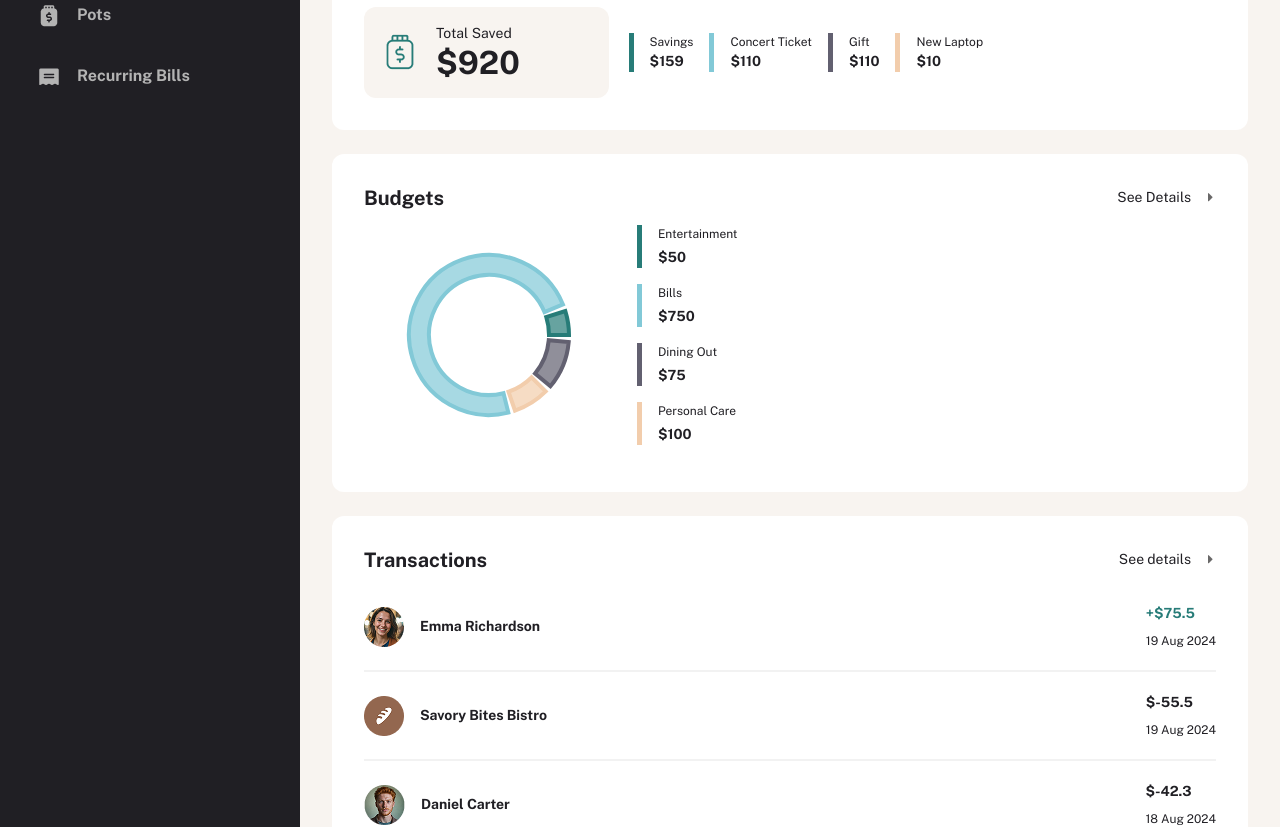
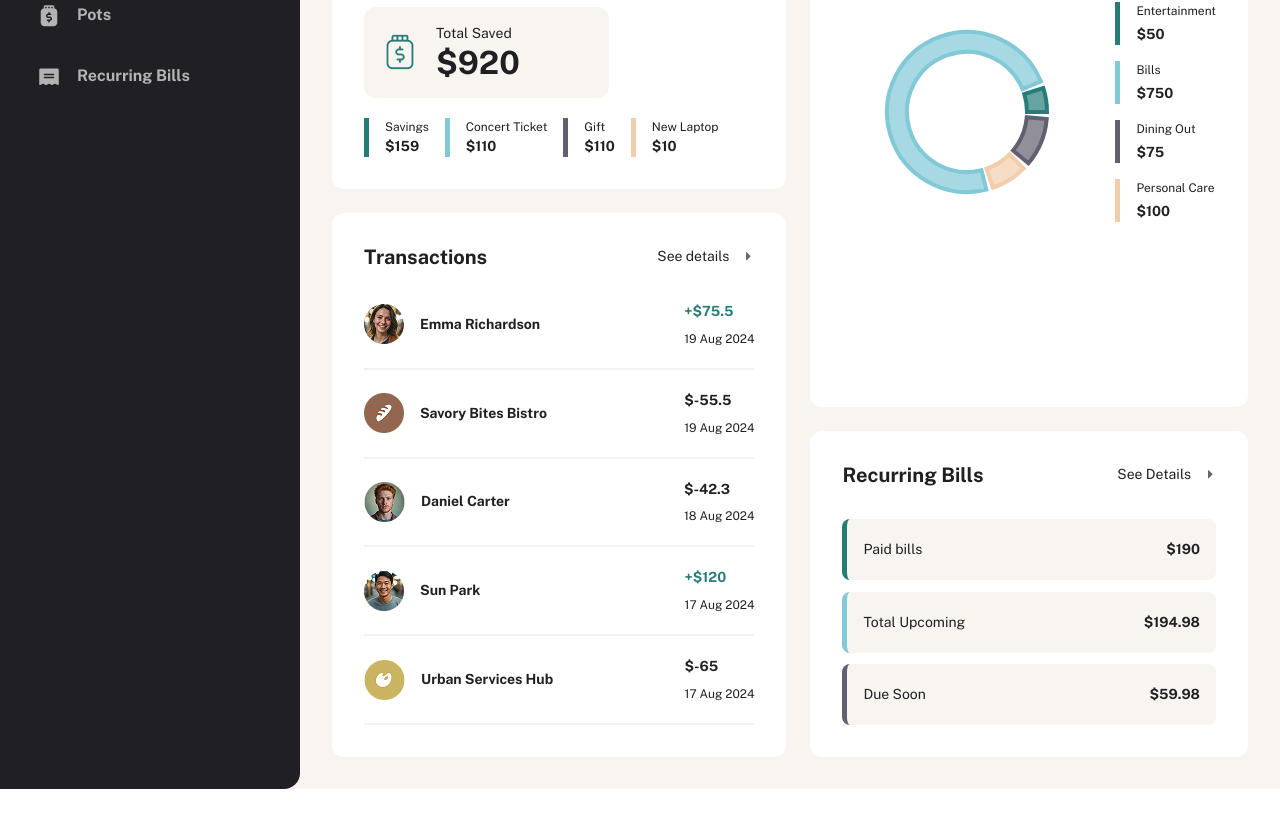
Before and after one commit to IvanaPusic/finance-app, a React (Vite) app: page / in a window 1280 px wide. Shown: the part 322-1149 px from the top of the page. After the commit the page ends 1111 px from the top, so only its background shows below. Built offline with nearby package versions, Linux system fonts and the light colour scheme.

Commit message:
create grid for overview, and add recurring bills component

```diff
--- /dev/null
+++ b/src/components/RecurringBills.tsx
@@ -0,0 +1,35 @@
+import React from "react";
+// import { useGlobal } from "../contexts/GlobalContext";
+// import type { Transaction } from "../types";
+import { Link } from "react-router-dom";
+import caret from "../assets/images/caret-right.png";
+
+const RecurringBills = () => {
+  return (
+    <section className="recurring-bills">
+      <div className="recurring-bills__container">
+        <h2 className="recurring-bills__container-title">Recurring Bills</h2>
+        <Link to="/recurring-bills" className="recurring-bills__container-link">
+          <span>See Details</span>
+          <img src={caret} alt="" />
+        </Link>
+      </div>
+      <ul className="recurring-bills__list">
+        <li className="recurring-bills__list-item">
+          <p className="recurring-bills__list-item-title">Paid bills</p>
+          <p className="recurring-bills__list-item-value">$190</p>
+        </li>
+        <li className="recurring-bills__list-item">
+          <p className="recurring-bills__list-item-title">Total Upcoming</p>
+          <p className="recurring-bills__list-item-value">$194.98</p>
+        </li>
+        <li className="recurring-bills__list-item">
+          <p className="recurring-bills__list-item-title">Due Soon</p>
+          <p className="recurring-bills__list-item-value">$59.98</p>
+        </li>
+      </ul>
+    </section>
+  );
+};
+
+export default RecurringBills;
--- a/src/components/Transactions.tsx
+++ b/src/components/Transactions.tsx
@@ -7,7 +7,6 @@ type Props = {
 };
 
 const Transactions = ({ transactions }: Props) => {
-  console.info("Transactions: ", transactions);
   const dateOptions: Intl.DateTimeFormatOptions = {
     day: "2-digit",
     month: "short",
--- a/src/components/index.ts
+++ b/src/components/index.ts
@@ -4,5 +4,14 @@ import PrivateRoute from "./PrivateRoute";
 import StatCard from "./StatCard";
 import Transactions from "./Transactions";
 import Budgets from "./Budgets";
+import RecurringBills from "./RecurringBills";
 
-export { AuthDebug, Navigation, PrivateRoute, StatCard, Transactions, Budgets };
+export {
+  AuthDebug,
+  Navigation,
+  PrivateRoute,
+  StatCard,
+  Transactions,
+  Budgets,
+  RecurringBills,
+};
--- a/src/contexts/GlobalContext.tsx
+++ b/src/contexts/GlobalContext.tsx
@@ -28,7 +28,7 @@ export const GlobalProvider: React.FC<{ children: React.ReactNode }> = ({
     try {
       const response = await fetch("./data.json");
       const data = await response.json();
-      console.log(data);
+      console.log("Data", data);
       setBalance(data.balance);
       setTransactions(data.transactions);
       setBudgets(data.budgets);
--- a/src/pages/OverviewPage.tsx
+++ b/src/pages/OverviewPage.tsx
@@ -1,9 +1,8 @@
 import React from "react";
 import "../scss/styles.scss";
 import { useGlobal } from "../contexts/GlobalContext";
-import { Budgets, StatCard } from "../components";
+import { Budgets, StatCard, RecurringBills, Transactions } from "../components";
 import Pots from "../components/Pots";
-import { Transactions } from "../components";
 
 const OverviewPage: React.FC = () => {
   const { balance, pots, transactions, budgets } = useGlobal();
@@ -22,6 +21,7 @@ const OverviewPage: React.FC = () => {
         <Pots savingsValue={totalSavingsValue} pots={pots} />
         <Budgets budgets={budgets} />
         <Transactions transactions={transactions} />
+        <RecurringBills />
       </div>
     </main>
   );
--- a/src/scss/components/_budgets.scss
+++ b/src/scss/components/_budgets.scss
@@ -4,7 +4,8 @@
 @use "../abstracts/spacings" as *;
 
 .budgets {
-  margin-top: 1.489rem;
+  // margin-top: 1.489rem;
+  grid-area: budgets;
   padding: 2rem;
   background-color: $white;
   border-radius: 0.75rem;
--- a/src/scss/components/_index.scss
+++ b/src/scss/components/_index.scss
@@ -6,3 +6,4 @@
 @forward "./pots";
 @forward "./budgets";
 @forward "./transactions";
+@forward "./recurring-bills";
--- a/src/scss/components/_pots.scss
+++ b/src/scss/components/_pots.scss
@@ -7,7 +7,7 @@
   background-color: $white;
   padding: 2rem;
   border-radius: 0.75rem;
-
+  grid-area: pots;
   &__container {
     @include flex-between(0);
     padding-bottom: 1.236rem;
--- /dev/null
+++ b/src/scss/components/_recurring-bills.scss
@@ -0,0 +1,44 @@
+@use "../abstracts/colors" as *;
+@use "../abstracts/spacings" as *;
+@use "../abstracts/mixins" as *;
+@use "../abstracts/fonts" as *;
+
+.recurring-bills {
+  padding: 2rem;
+  grid-area: bills;
+  // margin-top: 1.489rem;
+  background-color: $white;
+  border-radius: 0.75rem;
+  &__container {
+    @include flex-between(0);
+    &-title {
+      @include font(1.25rem, 120%, normal, $clr-grey-900, $ff-public, 700);
+    }
+    &-link {
+      text-decoration: none;
+      @include flex-center(0.75rem);
+      span {
+        @include font(0.875rem, 150%, normal, $clr-grey-500, $ff-public, 400);
+      }
+    }
+  }
+  &__list {
+    @include flex-col(0.741rem);
+    padding-top: 1.991rem;
+    @include border-color(".recurring-bills__list-item");
+
+    &-item {
+      background-color: $clr-beige-100;
+      width: 100%;
+      border-radius: 0.5rem;
+      @include flex-between(0);
+      padding: 1.25rem 1rem;
+      &-title {
+        @include font(0.875rem, 150%, normal, $clr-grey-500, $ff-public, 400);
+      }
+      &-value {
+        @include font(0.875rem, 150%, normal, $clr-grey-900, $ff-public, 700);
+      }
+    }
+  }
+}
--- a/src/scss/components/_transactions.scss
+++ b/src/scss/components/_transactions.scss
@@ -5,8 +5,9 @@
 
 .transactions {
   background-color: $white;
-  margin-top: 1.489rem;
+  // margin-top: 1.489rem;
   padding: 2rem;
+  grid-area: transactions;
   border-radius: 0.75rem;
   &__container {
     @include flex-between(0);
--- a/src/scss/pages/_overview-page.scss
+++ b/src/scss/pages/_overview-page.scss
@@ -11,10 +11,18 @@
     padding-bottom: 1.973rem;
   }
   &__balance {
-    @include flex-start(1.497rem)
+    @include flex-start(1.497rem);
   }
 
   &__container {
     padding-top: 1.973rem;
+    display: grid;
+    gap: 1.5rem;
+    grid-template-areas:
+      "pots pots budgets"
+      "pots pots budgets"
+      "transactions transactions budgets"
+      "transactions transactions bills"
+      "transactions transactions bills";
   }
 }
```
